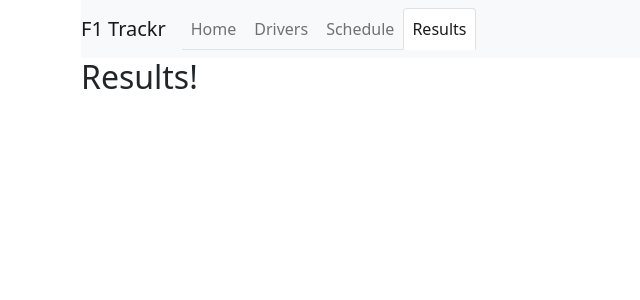
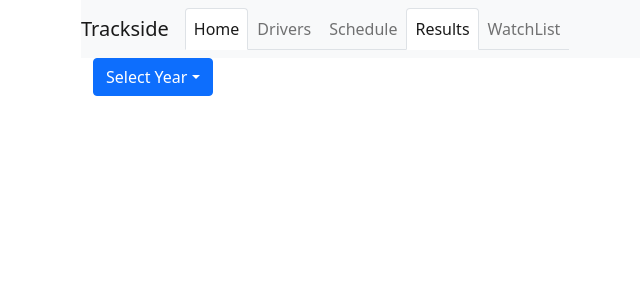
Before and after one commit to Kineara/Trackside, a React (Create React App) app: page /results in a window 1280 px wide. Shown: the top 300 px of the page, without its empty margins (1-641 px from the left). Built offline with nearby package versions, Linux system fonts and the light colour scheme.

Commit message:
wip results page

```diff
--- a/src/App.js
+++ b/src/App.js
@@ -3,39 +3,75 @@ import { BrowserRouter, Routes, Route } from "react-router-dom";
 import Drivers from "./routes/Drivers";
 import Schedule from "./routes/Schedule";
 import Results from "./routes/Results";
+import Watchlist from "./routes/Watchlist";
+import Home from "./routes/Home";
 import StatsPage from "./routes/StatsPage";
-import scheduleData from './testData/schedData';
+import scheduleData from "./testData/schedData";
 
 function App() {
   const [fetchedEvents, setFetchedEvents] = useState([]);
   const today = new Date();
-  const dd = String(today.getDate()).padStart(2, '0');
-  const mm = String(today.getMonth() + 1).padStart(2, '0'); //January is 0!
+  const dd = String(today.getDate()).padStart(2, "0");
+  const mm = String(today.getMonth() + 1).padStart(2, "0"); //January is 0!
   const yyyy = today.getFullYear();
-  const currentDate = yyyy + '-' + mm + '-' + dd;
+  const currentDate = yyyy + "-" + mm + "-" + dd;
 
   useEffect(() => {
     setFetchedEvents(scheduleData);
   }, []);
 
   function getFutureEvents() {
-    const futureEvents = fetchedEvents.filter(event => event.date>= currentDate);
+    const futureEvents = fetchedEvents.filter(
+      (event) => event.date >= currentDate
+    );
     const eventIds = [
       ...new Set(futureEvents.map((event) => event.competition.id)),
     ];
     return eventIds.map((eventId) => {
       return fetchedEvents.filter((event) => event.competition.id === eventId);
-    })
+    });
   }
+
+  function getPastEvents() {
+    const pastEvents = fetchedEvents.filter(
+      (event) => event.date <= currentDate
+    );
+    const eventIds = [
+      ...new Set(pastEvents.map((event) => event.competition.id)),
+    ];
+    return eventIds.map((eventId) => {
+      return fetchedEvents.filter((event) => event.competition.id === eventId);
+    });
+  }
+
+  console.log(getPastEvents());
 
   return (
     <>
       <BrowserRouter>
         <Routes>
           <Route path="/" element={<StatsPage />}>
+            <Route path="home" element={<Home />} />
             <Route path="drivers" element={<Drivers />} />
-            <Route path="schedule" element={<Schedule currentDate={currentDate} futureEvents={getFutureEvents()} />} />
-            <Route path="results" element={<Results />} />
+            <Route
+              path="schedule"
+              element={
+                <Schedule
+                  currentDate={currentDate}
+                  futureEvents={getFutureEvents()}
+                />
+              }
+            />
+            <Route
+              path="results"
+              element={
+                <Results
+                  currentDate={currentDate}
+                  pastEvents={getPastEvents()}
+                />
+              }
+            />
+            <Route path="watchlist" element={<Watchlist />} />
             <Route
               path="*"
               element={
--- a/src/Navigation.js
+++ b/src/Navigation.js
@@ -6,13 +6,14 @@ import {LinkContainer} from "react-router-bootstrap";
 function Navigation() {
   return (
     <Navbar bg="light">
-      <Navbar.Brand>F1 Trackr</Navbar.Brand>
+      <Navbar.Brand>Trackside</Navbar.Brand>
       <div>
         <Nav variant="tabs" defaultActiveKey="/home">
-          <LinkContainer to="/"><Nav.Link>Home</Nav.Link></LinkContainer>
+          <LinkContainer to="/home"><Nav.Link>Home</Nav.Link></LinkContainer>
           <LinkContainer to="/drivers"><Nav.Link>Drivers</Nav.Link></LinkContainer>
           <LinkContainer to="/schedule"><Nav.Link>Schedule</Nav.Link></LinkContainer>
           <LinkContainer to="/results"><Nav.Link>Results</Nav.Link></LinkContainer>
+          <LinkContainer to="/watchlist"><Nav.Link>WatchList</Nav.Link></LinkContainer>
         </Nav>
 
       </div>
--- /dev/null
+++ b/src/ResultsFilter.js
@@ -0,0 +1,32 @@
+import React, { useEffect } from "react";
+import DropdownButton from "react-bootstrap/DropdownButton";
+import Dropdown from 'react-bootstrap/Dropdown';
+import selectableYears from './testData/selectableYears';
+
+
+function ResultsFilter() {
+//   useEffect(() => {
+//     fetch("https://v1.formula-1.api-sports.io/seasons", {
+//       method: "GET",
+//       headers: {
+//         "x-rapidapi-key": "257203434be51bc7c354b3d3db85c138",
+//         "x-rapidapi-host": "v1.formula-1.api-sports.io",
+//       },
+//       redirect: "follow",
+//     })
+//       .then((r) => r.json())
+//       .then((data) => console.log(data.response))
+//   }, []);
+
+function generateSelectableYears(yearsArray) {
+    return yearsArray.map(year => <Dropdown.Item>{year}</Dropdown.Item>)
+}
+
+  return (
+    <DropdownButton id="dropdown-basic-button" title="Select Year">
+      {selectableYears.map(year => <Dropdown.Item>{year}</Dropdown.Item>)}
+    </DropdownButton>
+  );
+}
+
+export default ResultsFilter;
--- /dev/null
+++ b/src/routes/Home.js
@@ -0,0 +1,12 @@
+import React from "react";
+
+function Home() {
+  return (
+    <>
+      <div>Trackside</div>
+      <div>A Formula 1 Stats Tracker</div>
+    </>
+  );
+}
+
+export default Home;
--- a/src/routes/Results.js
+++ b/src/routes/Results.js
@@ -1,9 +1,14 @@
-import React from 'react';
+import React from "react";
+import Container from "react-bootstrap/Container";
+import Accordion from "react-bootstrap/Accordion";
+import ResultsFilter from "../ResultsFilter";
 
-function Results() {
-    return (
-        <h2>Results!</h2>
-    )
+function Results({ pastEvents }) {
+  return (
+    <Container>
+      <ResultsFilter />
+    </Container>
+  );
 }
 
 export default Results;
--- /dev/null
+++ b/src/routes/Watchlist.js
@@ -0,0 +1,9 @@
+import React from 'react';
+
+function Watchlist() {
+    return (
+        <div>Watchlist!</div>
+    )
+}
+
+export default Watchlist;
--- /dev/null
+++ b/src/testData/selectableYears.js
@@ -0,0 +1,15 @@
+const selectableYears = [
+    2012,
+    2013,
+    2014,
+    2015,
+    2016,
+    2017,
+    2018,
+    2019,
+    2020,
+    2021,
+    2022
+]
+
+export default selectableYears;
```
Also changed, not shown: 1 other file (tests, documents, lock files or other folders).
